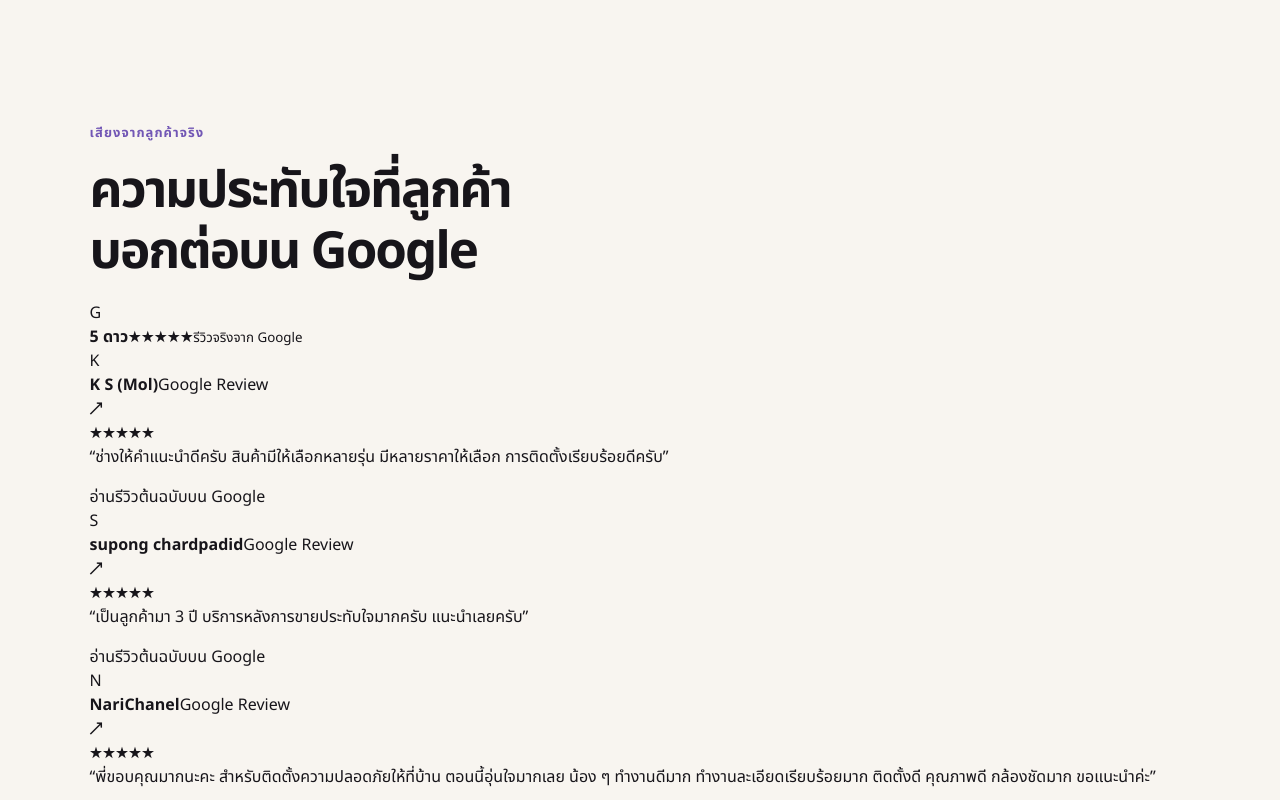
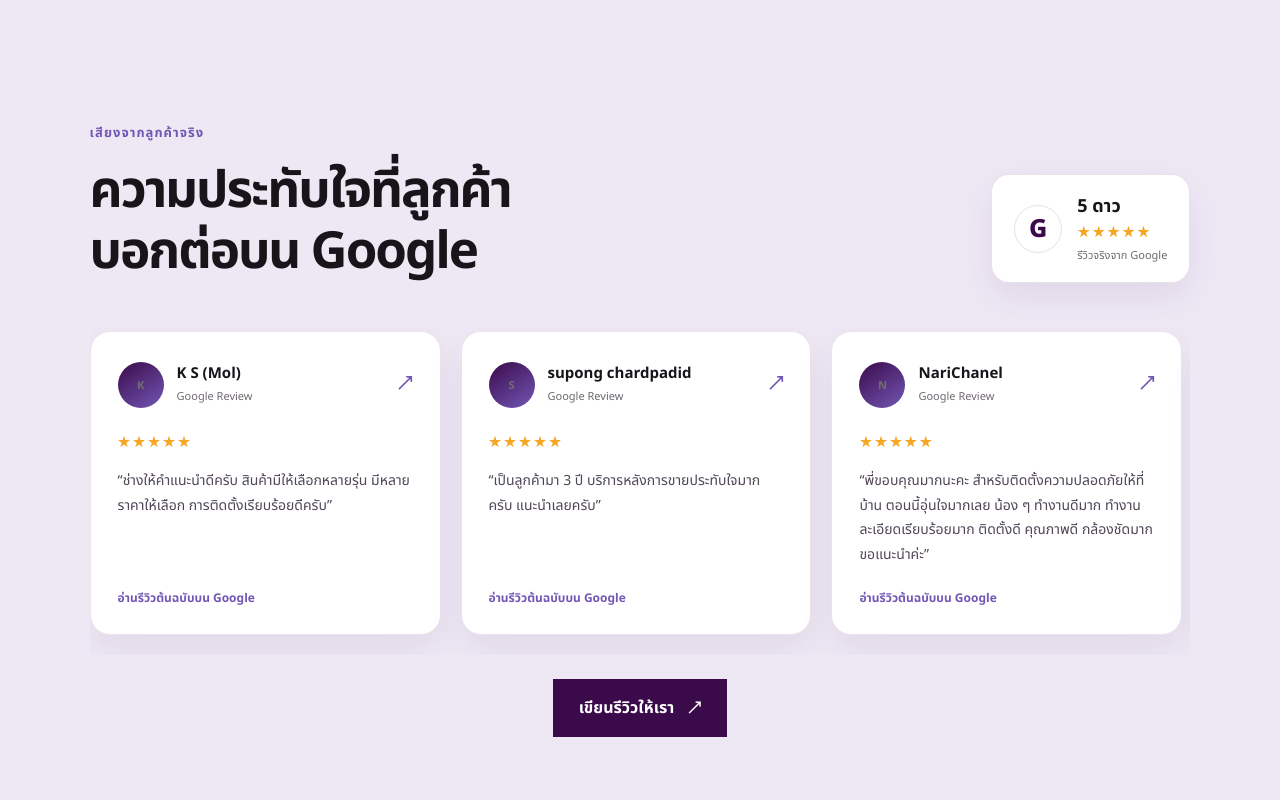
Before and after one commit to momomaggi/mmcctv-website, a React (Vite) app: page / in a window 1280 px wide. Shown: the part 5220-6020 px from the top of the page. Built offline with nearby package versions, Linux system fonts and the light colour scheme.

Commit message:
Update styles.css

```diff
--- a/src/styles.css
+++ b/src/styles.css
@@ -872,6 +872,167 @@ p {
   font-size: 13px;
   line-height: 1.75;
 }
+.reviews {
+  overflow: hidden;
+  background: var(--lavender);
+}
+
+.reviews-head {
+  display: flex;
+  align-items: flex-end;
+  justify-content: space-between;
+  gap: 50px;
+  margin-bottom: 44px;
+}
+
+.reviews-head h2 {
+  margin: 18px 0 0;
+}
+
+.google-rating {
+  display: flex;
+  align-items: center;
+  flex: 0 0 auto;
+  gap: 15px;
+  padding: 18px 22px;
+  border: 1px solid rgba(59, 10, 74, 0.12);
+  border-radius: 18px;
+  background: #ffffff;
+  box-shadow: 0 14px 36px rgba(59, 10, 74, 0.08);
+}
+
+.google-mark {
+  display: grid;
+  place-items: center;
+  width: 48px;
+  height: 48px;
+  border: 1px solid rgba(59, 10, 74, 0.12);
+  border-radius: 50%;
+  color: var(--purple);
+  font-size: 25px;
+  font-weight: 800;
+}
+
+.google-rating > div {
+  display: flex;
+  flex-direction: column;
+}
+
+.google-rating strong {
+  font-size: 18px;
+}
+
+.google-rating small {
+  margin-top: 3px;
+  color: var(--muted);
+  font-size: 11px;
+}
+
+.review-stars {
+  color: #f5a623;
+  font-size: 16px;
+  letter-spacing: 2px;
+}
+
+.reviews-track {
+  display: grid;
+  grid-auto-flow: column;
+  grid-auto-columns: calc((100% - 40px) / 3);
+  gap: 20px;
+  overflow-x: auto;
+  scroll-snap-type: x mandatory;
+  padding: 4px 4px 20px;
+  scrollbar-width: thin;
+}
+
+.review-card {
+  display: flex;
+  flex-direction: column;
+  min-height: 285px;
+  padding: 27px;
+  border: 1px solid rgba(59, 10, 74, 0.11);
+  border-radius: 20px;
+  background: #ffffff;
+  color: var(--ink);
+  scroll-snap-align: start;
+  box-shadow: 0 15px 36px rgba(59, 10, 74, 0.07);
+  transition:
+    transform 0.25s ease,
+    box-shadow 0.25s ease;
+}
+
+.review-card:hover {
+  transform: translateY(-5px);
+  box-shadow: 0 22px 44px rgba(59, 10, 74, 0.13);
+}
+
+.review-top {
+  display: flex;
+  align-items: center;
+  gap: 13px;
+}
+
+.review-avatar {
+  display: grid;
+  place-items: center;
+  flex: 0 0 auto;
+  width: 46px;
+  height: 46px;
+  border-radius: 50%;
+  background: linear-gradient(145deg, var(--purple), var(--violet));
+  color: #ffffff;
+  font-size: 17px;
+  font-weight: 800;
+}
+
+.review-top > div {
+  display: flex;
+  flex: 1;
+  min-width: 0;
+  flex-direction: column;
+}
+
+.review-top strong {
+  overflow: hidden;
+  font-size: 15px;
+  text-overflow: ellipsis;
+  white-space: nowrap;
+}
+
+.review-top span {
+  margin-top: 3px;
+  color: var(--muted);
+  font-size: 11px;
+}
+
+.review-top b {
+  color: var(--violet);
+  font-size: 18px;
+}
+
+.review-card > .review-stars {
+  margin-top: 22px;
+}
+
+.review-card p {
+  flex: 1;
+  margin: 15px 0 22px;
+  color: #504657;
+  font-size: 14px;
+  line-height: 1.75;
+}
+
+.review-source {
+  color: var(--violet);
+  font-size: 12px;
+  font-weight: 700;
+}
+
+.review-actions {
+  display: flex;
+  justify-content: center;
+  margin-top: 24px;
+}
 .line-card {
   position: relative;
   display: grid;
@@ -1262,6 +1423,37 @@ footer > small {
   width: 80px;
   height: 80px;
 }
+  .reviews-head {
+  align-items: flex-start;
+  flex-direction: column;
+  gap: 24px;
+  margin-bottom: 30px;
+}
+
+.google-rating {
+  width: 100%;
+}
+
+.reviews-track {
+  grid-auto-columns: 86%;
+  gap: 14px;
+  margin-right: -22px;
+  padding-right: 22px;
+}
+
+.review-card {
+  min-height: 290px;
+  padding: 22px;
+}
+
+.review-card p {
+  font-size: 13px;
+}
+
+.review-actions .btn {
+  width: 100%;
+  justify-content: center;
+}
   .service-grid h3 {
     margin-top: 24px;
   }
```
